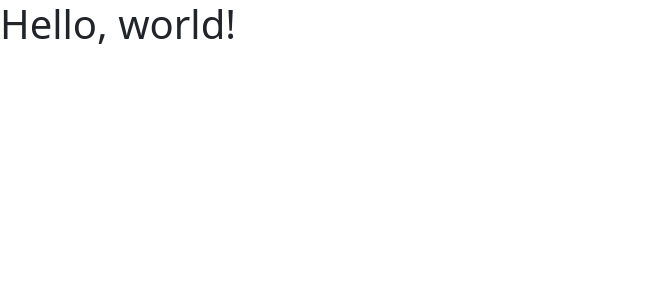
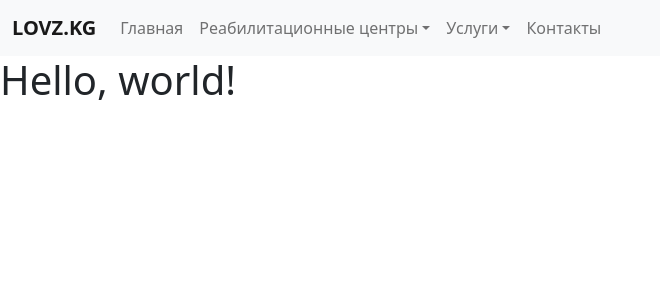
Before and after one commit to tarantulDeveloper/polytech-front, a React (Create React App) app: page / in a window 1280 px wide. Shown: the top 300 px of the page, without its empty margins (0-660 px from the left). Built offline with nearby package versions, Linux system fonts and the light colour scheme.

Commit message:
add Header

```diff
--- a/src/App.js
+++ b/src/App.js
@@ -1,12 +1,14 @@
 import logo from './logo.svg';
 import {Fragment} from "react";
+import Header from "./components/header/Header";
 
 function App() {
-  return (
-    <Fragment>
-      <h1>Hello, world!</h1>
-    </Fragment>
-  );
+    return (
+        <Fragment>
+            <Header/>
+            <h1>Hello, world!</h1>
+        </Fragment>
+    );
 }
 
 export default App;
```
